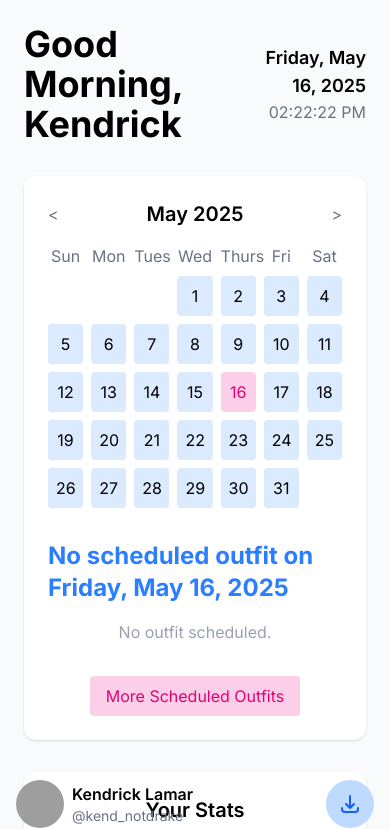
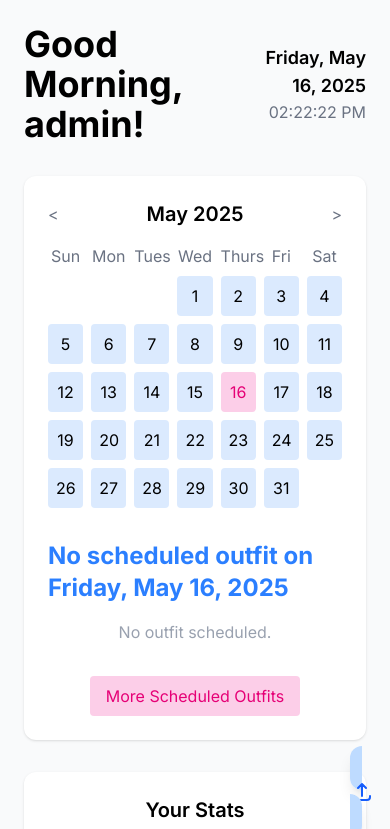
Before and after one commit to bigbusbeluga/DressCode-App, a Django app: page /homepage/ in a window 390 px wide. Shown: the top 829 px of the page. Run offline with Django 5.2, Linux system fonts and the light colour scheme; a user stored in the database is signed in; data comes from the database, SQL or seed files in the repository; both versions use the stored data as it was after the commit; style sheets or scripts are compiled from the project's sources; grey boxes are pictures that could not be loaded.

Commit message:
fixed ahwgahsgahs

```diff
--- a/base/templates/base/homepage.html
+++ b/base/templates/base/homepage.html
@@ -6,13 +6,12 @@ Wardrobe - DressCode
 {% block navbar %}
 {% endblock %}
 {% block content %}
-<div class="flex flex-col md:flex-row gap-8 p-6 min-h-screen bg-gray-50">
-
+<div class="flex flex-col sm:ml-64 p-6 min-h-screen bg-gray-50">
   <!-- Main Content -->
   <div class="flex-1 flex flex-col gap-8">
     <!-- Header -->
     <div class="flex justify-between items-center">
-      <h1 class="text-4xl font-bold">Good Morning, Kendrick</h1>
+      <h1 class="text-4xl font-bold">Good Morning, {{ username }}!</h1>
       <div class="text-right">
         <p class="text-lg font-semibold">{{ today|date:"l, F d, Y" }}</p>
         <p id="real-time-clock" class="text-gray-500"></p>
@@ -89,20 +88,13 @@ Wardrobe - DressCode
   </div>
 </div>
 
-<!-- Profile Section -->
-<div class="fixed bottom-4 left-4 flex items-center gap-2">
-  <img src="{% static 'profile-pic.png' %}" alt="Profile Picture" class="h-12 w-12 rounded-full">
-  <div>
-    <p class="font-semibold">Kendrick Lamar</p>
-    <p class="text-gray-500 text-sm">@kend_notdrake</p>
-  </div>
-</div>
-
-<!-- Download Button -->
-<div class="fixed bottom-4 right-4">
-  <button class="bg-blue-200 text-blue-600 p-3 rounded-full hover:bg-blue-300">
-    <svg class="w-6 h-6" fill="none" stroke="currentColor" viewBox="0 0 24 24" xmlns="http://www.w3.org/2000/svg"><path stroke-linecap="round" stroke-linejoin="round" stroke-width="2" d="M4 16v1a3 3 0 003 3h10a3 3 0 003-3v-1m-4-4l-4 4m0 0l-4-4m4 4V4"></path></svg>
-  </button>
+<!-- Upload Button -->
+<div class="fixed bottom-4 right-4 z-50">
+  <a href="{% url 'add-Clothing' %}" class="bg-blue-200 text-blue-600 p-3 rounded-full hover:bg-blue-300 shadow-lg" title="Upload New Clothing">
+    <svg class="w-6 h-6" fill="none" stroke="currentColor" viewBox="0 0 24 24" xmlns="http://www.w3.org/2000/svg">
+      <path stroke-linecap="round" stroke-linejoin="round" stroke-width="2" d="M4 16v1a3 3 0 003 3h10a3 3 0 003-3v-1m-4-8l-4-4m0 0l-4 4m4-4v12"></path>
+    </svg>
+  </a>
 </div>
 
 <script>
--- a/base/urls.py
+++ b/base/urls.py
@@ -20,5 +20,8 @@ urlpatterns = [
     path('mixmatch/save-outfit/', views.saveOutfit, name='save-outfit'),
     path('wardrobe/edit-outfit-date/<int:pk>/', views.edit_outfit_date, name='edit-outfit-date'),
 
+    path('edit-outfit-date/<int:pk>/', views.edit_outfit_date, name='edit_outfit_date'),
+    path('edit-outfit-name/<int:pk>/', views.edit_outfit_name, name='edit_outfit_name'),
+
 
 ]  + static(settings.MEDIA_URL, document_root=settings.MEDIA_ROOT)
--- a/base/views.py
+++ b/base/views.py
@@ -52,6 +52,7 @@ def homepage(request):
         'current_year': current_year,
         'calendar_days': calendar_days,
         'outfits_json': pyjson.dumps(outfits_json, cls=DjangoJSONEncoder),
+        'username': request.user.username,
     }
     return render(request, 'base/homepage.html', context)
 
@@ -176,3 +177,14 @@ def edit_outfit_date(request, pk):
             outfit.save()
         return redirect('wardrobe')
     return redirect('wardrobe')
+
+@login_required(login_url='login')
+def edit_outfit_name(request, pk):
+    outfit = get_object_or_404(Outfit, pk=pk, user=request.user)
+    if request.method == 'POST':
+        name = request.POST.get('name')
+        if name:
+            outfit.name = name
+            outfit.save()
+        return redirect('wardrobe')
+    return redirect('wardrobe')
```
Also changed, not shown: base/templates/base/mixmatch.html (+22 -11 lines), base/templates/base/wardrobe.html (+9 -2 lines), db.sqlite3.
